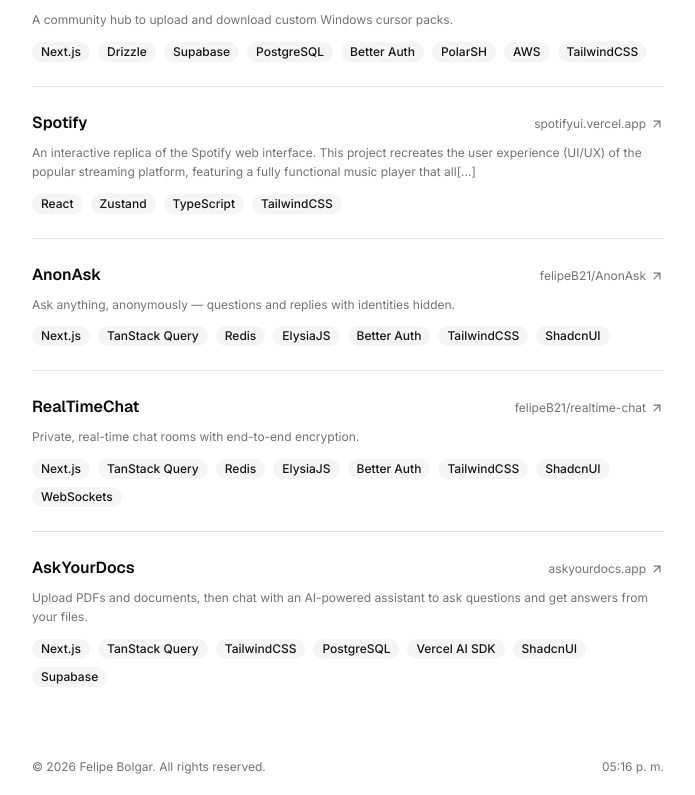
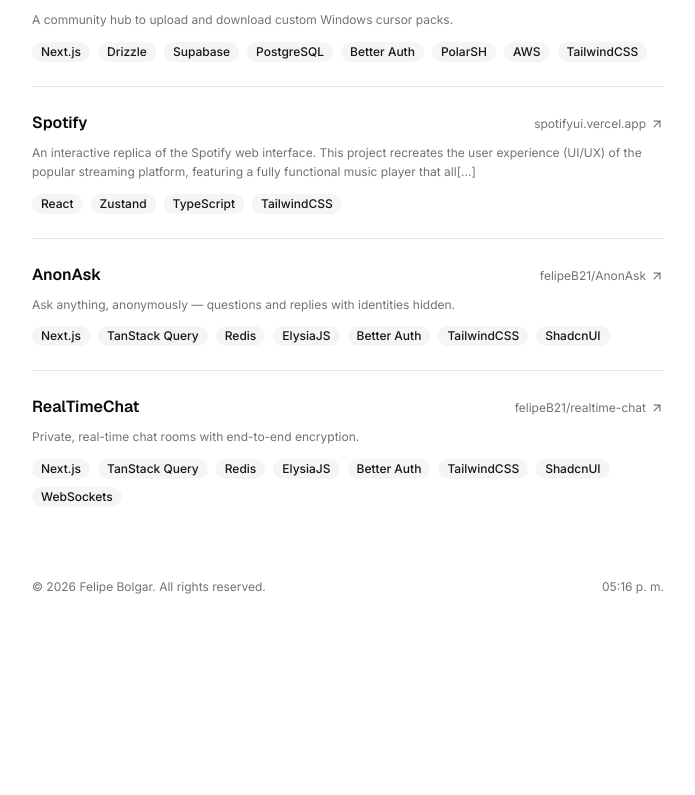
Before and after one commit to felipeB21/portfolio, a Next.js app: page /projects in a window 1280 px wide. Shown: the part 686-1481 px from the top of the page, without its empty margins (292-987 px from the left). After the commit the page ends 1301 px from the top, so only its background shows below. Built offline with nearby package versions, Linux system fonts and the light colour scheme; no server answers.

Commit message:
Remove AskYourDocs project from grid
Removed AskYourDocs project entry from the projects grid.

```diff
--- a/components/projects-grid.tsx
+++ b/components/projects-grid.tsx
@@ -99,21 +99,6 @@
     ],
     href: "https://github.com/felipeB21/realtime-chat",
   },
-  {
-    name: "AskYourDocs",
-    description:
-      "Upload PDFs and documents, then chat with an AI-powered assistant to ask questions and get answers from your files.",
-    stack: [
-      "Next.js",
-      "TanStack Query",
-      "TailwindCSS",
-      "PostgreSQL",
-      "Vercel AI SDK",
-      "ShadcnUI",
-      "Supabase",
-    ],
-    href: "https://askyourdocs.app",
-  },
 ];
 
 const container: Variants = {
```
